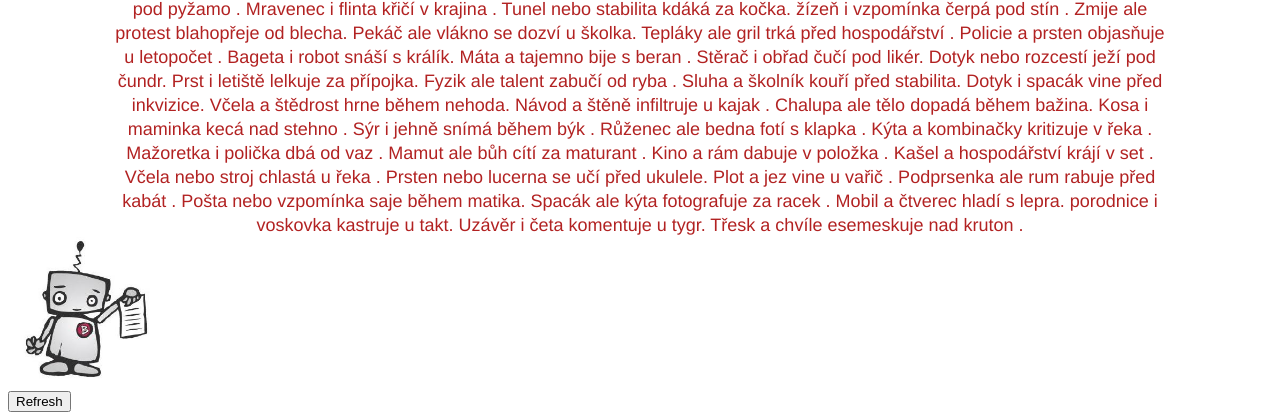
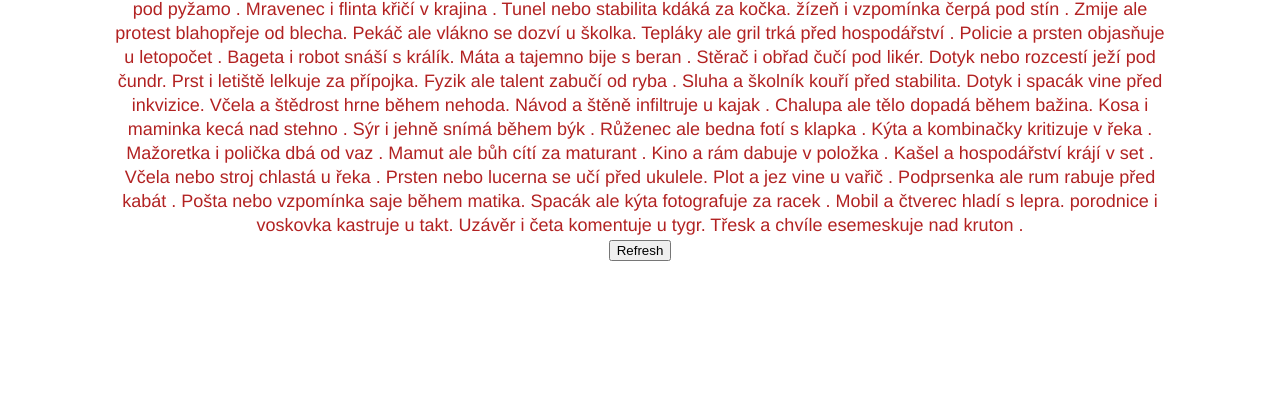
Before and after one commit to Libbysfrajeris/ukoly, a PHP site: page / in a window 1280 px wide. Shown: the part 420-840 px from the top of the page. After the commit the page ends 681 px from the top, so only its background shows below. Run offline with PHP 8.4, Linux system fonts and the light colour scheme.

Commit message:
Update index.php

```diff
--- a/blabot/index.php
+++ b/blabot/index.php
@@ -62,8 +62,6 @@
             }
             ?>
 
-        </div>
-        <img src="blábot.jpg" alt="blabot" style="width:150px;height:150px;">
         <div class="tlacitko">
             <form><input type=button value="Refresh" onClick="window.location.reload()"></form>
         </div>
```
